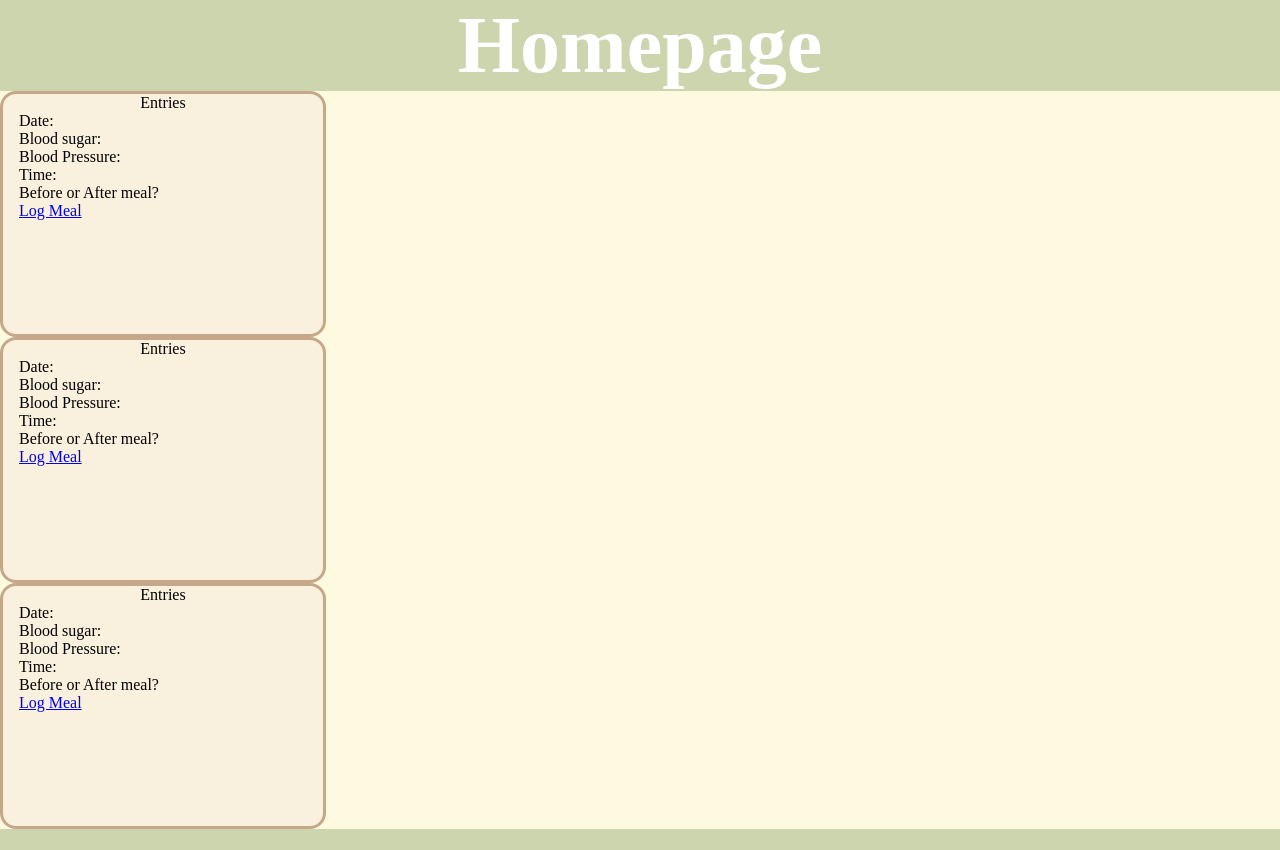
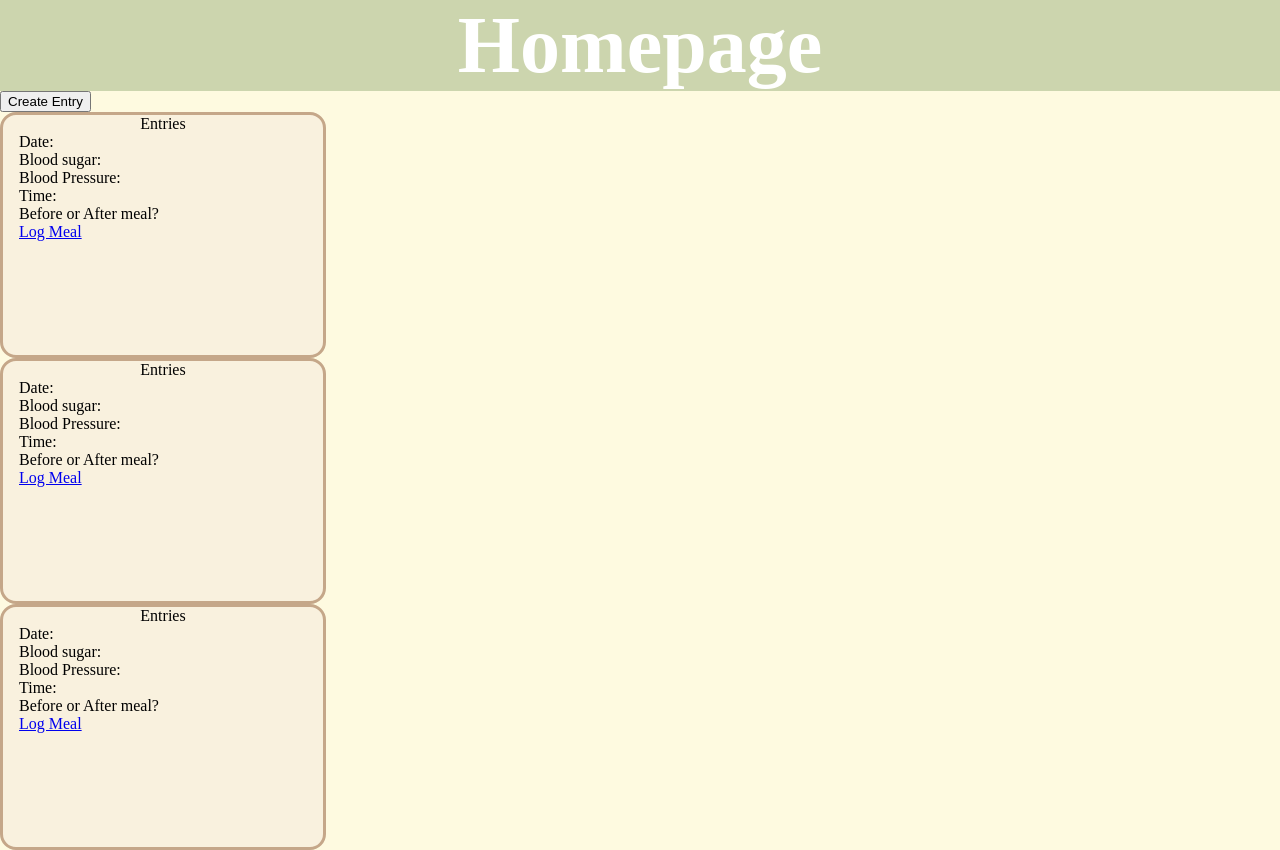
Before and after one commit to axolotl-vekt/vektor, a React app: page /homepage in a window 1280 px wide. Before the commit the page ends 829 px from the top, so only its background shows below. Built offline with nearby package versions, Linux system fonts and the light colour scheme.

Commit message:
updated browser router to index.js

```diff
--- a/client/App.jsx
+++ b/client/App.jsx
@@ -1,21 +1,19 @@
-import React from "react";
-import { BrowserRouter as Router, Routes, Route } from 'react-router-dom'
+import React from 'react';
+import { Routes, Route } from 'react-router-dom';
 import Homepage from './components/Homepage';
 import Login from './components/Login';
 import SignUp from './components/SignUp';
 import FoodLog from './components/FoodLog';
 
 function App() {
-    return(
-        <Router>
-            <Routes>
-                <Route exact path ='/' element={<Login />}/>
-                <Route exact path='/homepage' element={<Homepage />} />
-                <Route exact path='/signup' element={<SignUp />} />
-                <Route exact path='/foodlog' element={<FoodLog/>} />
-            </Routes>
-        </Router>
-    )
+  return (
+    <Routes>
+      <Route exact path='/' element={<Login />} />
+      <Route exact path='/homepage' element={<Homepage />} />
+      <Route exact path='/signup' element={<SignUp />} />
+      <Route exact path='/foodlog' element={<FoodLog />} />
+    </Routes>
+  );
 }
 
 export default App;
--- a/client/components/FoodLog.jsx
+++ b/client/components/FoodLog.jsx
@@ -4,7 +4,7 @@ import { Link, useNavigate } from 'react-router-dom'
 function FoodLog() {
   return (
     <div >
-
+      hi
     </div>
   );
 }
--- a/client/components/Homepage.jsx
+++ b/client/components/Homepage.jsx
@@ -1,4 +1,5 @@
 import React from 'react';
+import { Link, useNavigate} from 'react-router-dom'
 import InfoCard from './InfoCard';
 
 function Homepage() {
@@ -7,9 +8,15 @@ function Homepage() {
     cards.push(<InfoCard key={crypto.randomUUID()}/>);
   }
 
+  const navigate = useNavigate();
+
+  const handleClick = () => {
+    navigate('/foodlog');
+  };
   return (
     <div>
       <h1 className='hp-header'>Homepage</h1>
+      <button onClick={handleClick}>Create Entry</button>
       <div className='card-container'>{cards}</div>
     </div>
   );
--- a/client/components/InfoCard.jsx
+++ b/client/components/InfoCard.jsx
@@ -1,12 +1,15 @@
 import React from 'react';
 import { Link, useNavigate } from 'react-router-dom'
 
+const useInput = ({start}) => {
+    const [value, setValue] = useState(start);
+    const onChange = (e) => {
+      setValue(e.target.value);
+    };
+    return [value, onChange];
+  };
+
 function InfoCard() {
-
-
-
-
-
 
 
   return (
--- a/client/index.js
+++ b/client/index.js
@@ -2,7 +2,11 @@ import React from 'react';
 import ReactDom from 'react-dom/client';
 import './styles.css';
 import App from './App';
-
+import { BrowserRouter as Router } from 'react-router-dom';
 
 const root = ReactDom.createRoot(document.getElementById('root'));
-root.render(<App />)
+root.render(
+  <Router>
+    <App />
+  </Router>
+);
```
